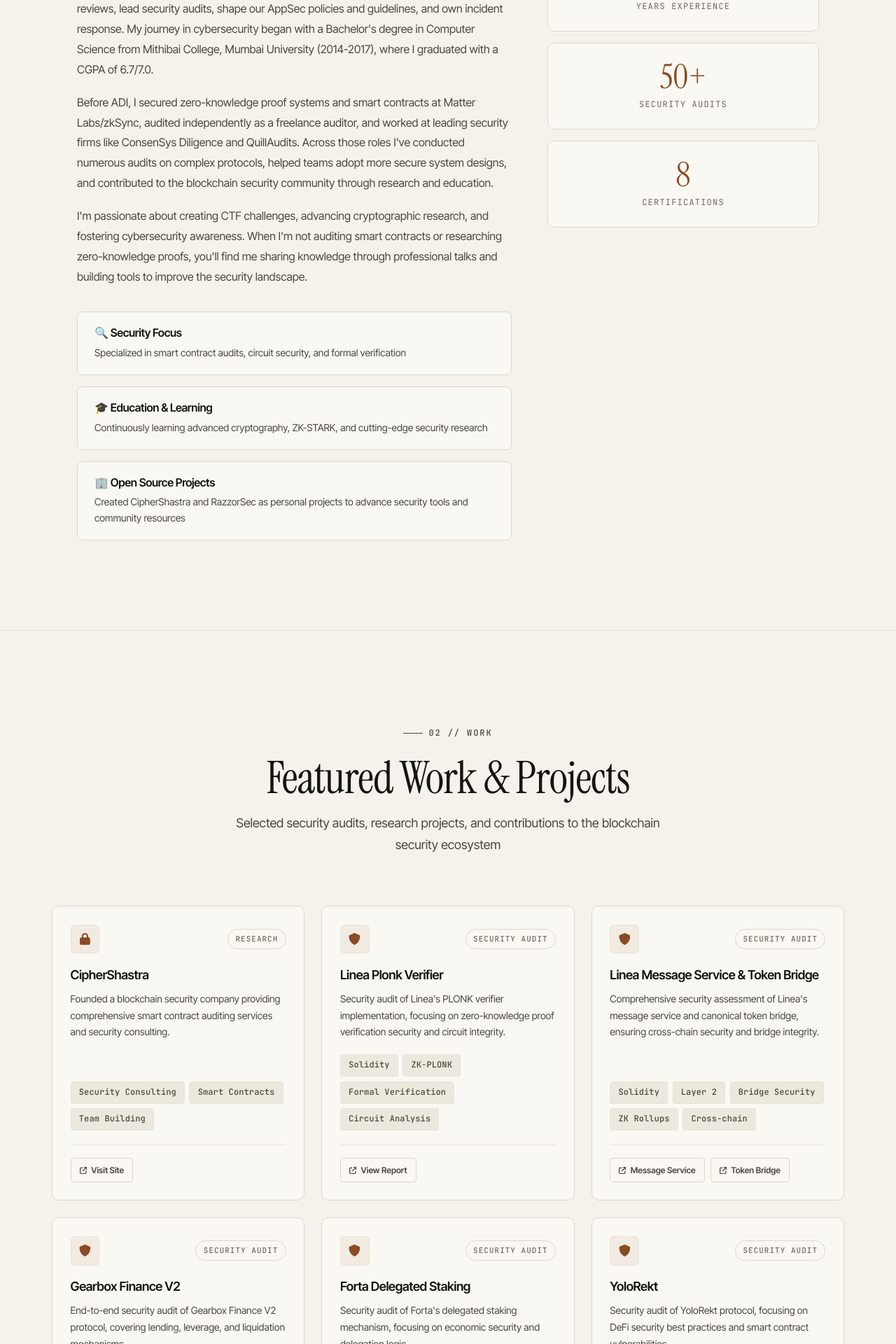
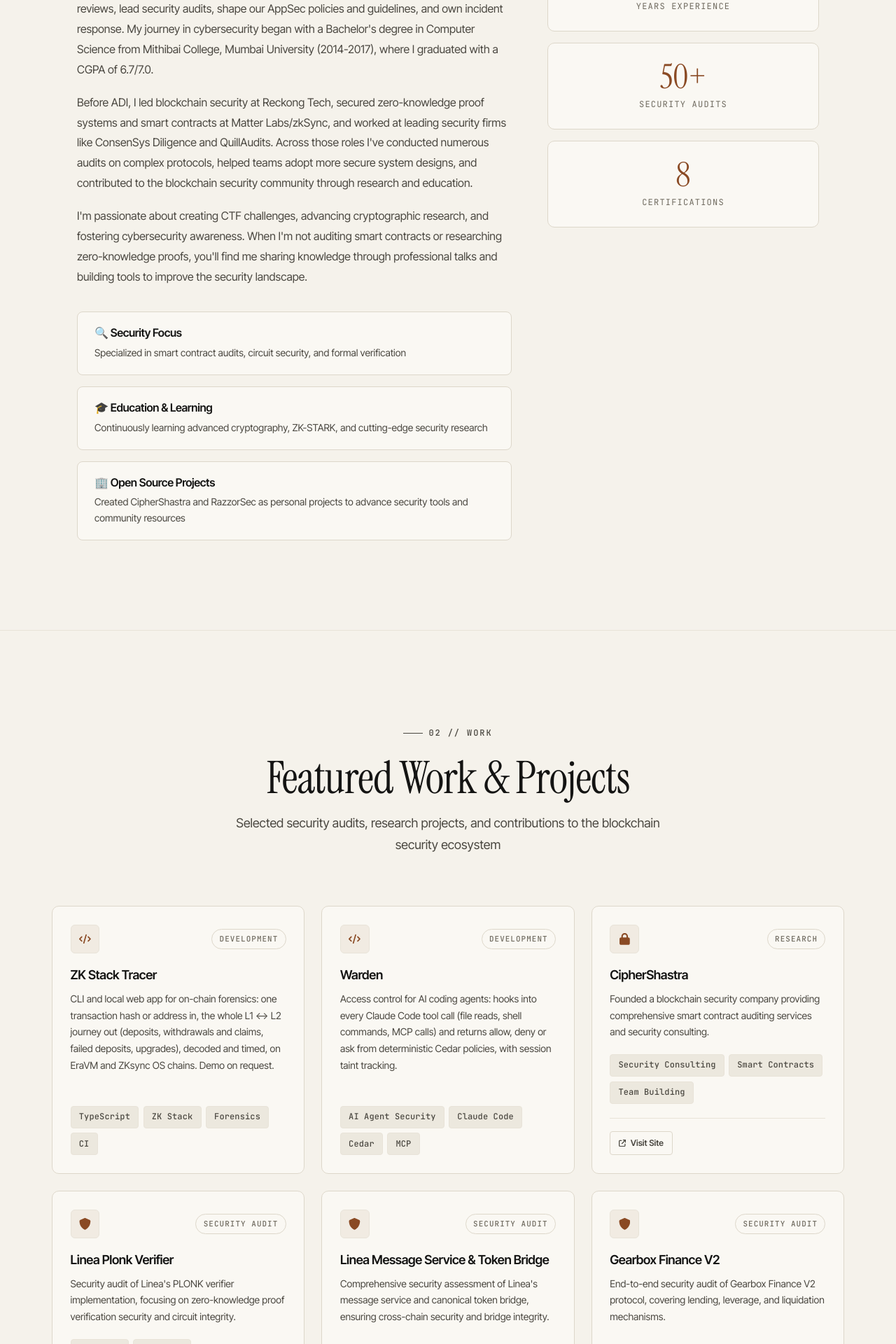
Before and after one commit to razzor-codes/razzor, a React (Create React App) app: page / in a window 1280 px wide. Shown: the part 1340-3260 px from the top of the page at 70% size. Built offline with nearby package versions, Linux system fonts and the light colour scheme; no server answers.

Commit message:
Match the CV: Reckong Tech role, new experience bullets, ZK Stack Tracer and Warden projects

```diff
--- a/src/components/About/About.tsx
+++ b/src/components/About/About.tsx
@@ -58,8 +58,8 @@
               </p>
 
               <p>
-                Before ADI, I secured zero-knowledge proof systems and smart contracts at Matter Labs/zkSync,
-                audited independently as a freelance auditor, and worked at leading security firms like
+                Before ADI, I led blockchain security at Reckong Tech, secured zero-knowledge proof systems
+                and smart contracts at Matter Labs/zkSync, and worked at leading security firms like
                 ConsenSys Diligence and QuillAudits. Across those roles I've conducted numerous audits on
                 complex protocols, helped teams adopt more secure system designs, and contributed to the
                 blockchain security community through research and education.
--- a/src/components/Experience/Experience.tsx
+++ b/src/components/Experience/Experience.tsx
@@ -27,16 +27,21 @@
       description: [
         "Lead security audits and code reviews across the organisation's codebases",
         "Building the AppSec programme: policies, procedures and engineering guidelines",
-        "Own incident response and security triage"
+        "Own incident response and security triage",
+        "Added automated security checks to CI/CD pipelines to catch vulnerabilities before release",
+        "Threat-model new systems before launch, reviewing backend services, APIs and infrastructure alongside smart contracts",
+        "Use AI tooling to speed up code review and security triage"
       ]
     },
     {
-      title: "Freelance Smart Contract Auditor",
-      company: "Independent",
-      period: "August 2025 - June 2026",
+      title: "Lead Security Engineer (Blockchain)",
+      company: "Reckong Tech",
+      period: "Sep 2025 - May 2026",
       description: [
-        "Delivered independent security audits for blockchain protocols",
-        "Guided teams through fixes and safer design decisions after each audit"
+        "Ran end-to-end security reviews of smart contracts and ZK circuits and set company-wide security policies",
+        "Built custom tools and internal security libraries to harden the development lifecycle",
+        "Managed external audits with top-tier firms as the primary security liaison, overseeing remediation",
+        "Threat-modelled new protocols and features before launch so security requirements were set early"
       ]
     },
     {
@@ -47,6 +52,8 @@
         "Security-reviewed zkSync's smart contracts and ZK circuits, new and existing",
         "Built testing and formal-verification tooling to catch bugs earlier",
         "Led external audits as the point of contact between zkSync and audit firms",
+        "Reviewed L1 ↔ L2 bridge and messaging contracts",
+        "Handled incident response and security triage, including external bug bounty reports",
         "Presented ZK verifier bug research at ETHTaipei 2025"
       ]
     },
@@ -57,7 +64,8 @@
       description: [
         "Audited complex DeFi and ZK protocols, including Linea's PLONK verifier and canonical token bridge, Gearbox V2 and Forta delegated staking",
         "Helped audited teams move to safer system designs, not just patch individual bugs",
-        "Contributed to Diligence's in-house security tooling",
+        "Contributed to Diligence's in-house security tooling, building analysis tools and vulnerability detectors used in audits",
+        "Wrote threat models and design reviews for audited teams",
         "Researched new attack vectors and shared them with the team and on stage at ETHDubai, Nullc0n Berlin and c0c0n"
       ]
     },
--- a/src/components/Projects/Projects.tsx
+++ b/src/components/Projects/Projects.tsx
@@ -26,6 +26,18 @@
   });
 
   const projects: Project[] = [
+    {
+      title: "ZK Stack Tracer",
+      description: "CLI and local web app for on-chain forensics: one transaction hash or address in, the whole L1 ↔ L2 journey out (deposits, withdrawals and claims, failed deposits, upgrades), decoded and timed, on EraVM and ZKsync OS chains. Demo on request.",
+      technologies: ["TypeScript", "ZK Stack", "Forensics", "CI"],
+      type: "tool"
+    },
+    {
+      title: "Warden",
+      description: "Access control for AI coding agents: hooks into every Claude Code tool call (file reads, shell commands, MCP calls) and returns allow, deny or ask from deterministic Cedar policies, with session taint tracking.",
+      technologies: ["AI Agent Security", "Claude Code", "Cedar", "MCP"],
+      type: "tool"
+    },
     {
       title: "CipherShastra",
       description: "Founded a blockchain security company providing comprehensive smart contract auditing services and security consulting.",
```
